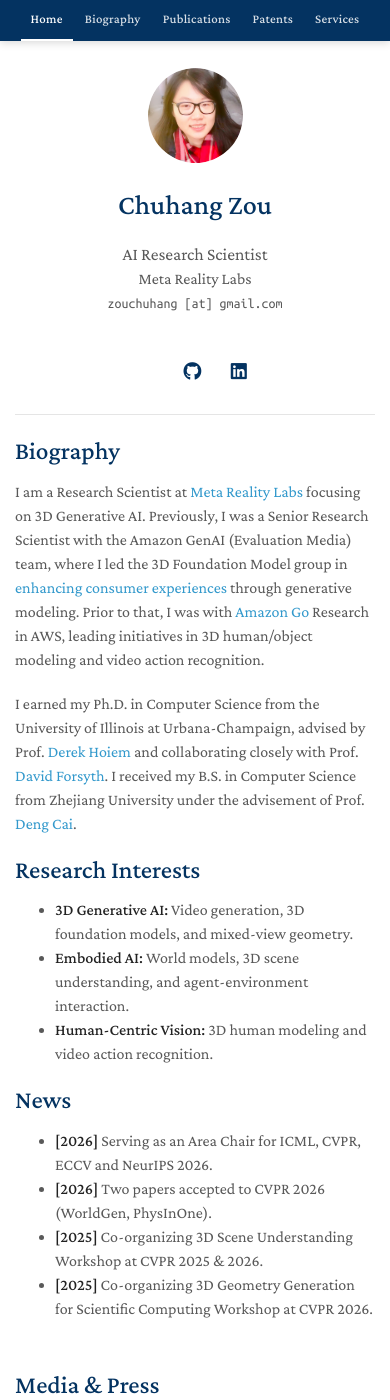
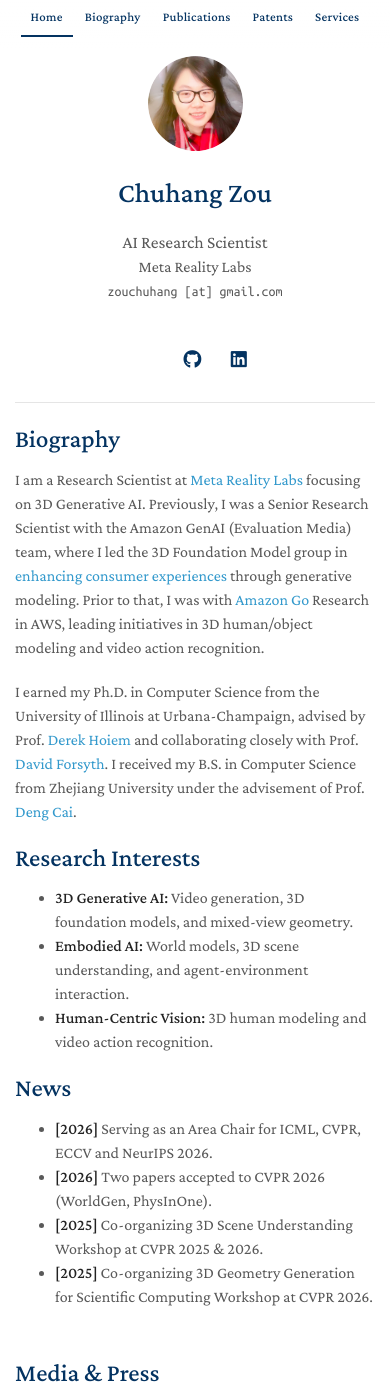
Before and after one commit to zouchuhang/zouchuhang.github.io, a Jekyll site: the page built from index.md, in a window 390 px wide and 1400 px high. Built offline with Jekyll 4.4.1, drawn with Linux system fonts in a browser that asks for light colours; a style sheet for code colours, icons or effects is not loaded.

Commit message:
Make nav bar lighter with gradient fade to white

```diff
--- a/_sass/minimal-light.scss
+++ b/_sass/minimal-light.scss
@@ -638,15 +638,14 @@
   left: 0;
   right: 0;
   z-index: 1000;
-  background-color: #043361;
-  box-shadow: 0 2px 8px rgba(0, 0, 0, 0.15);
-  transition: background-color 0.3s ease;
+  background: linear-gradient(to bottom, rgba(255, 255, 255, 0.95) 0%, rgba(255, 255, 255, 0.8) 60%, rgba(255, 255, 255, 0) 100%);
+  padding-bottom: 12px;
+  transition: background 0.3s ease;
 }
 
 @media (prefers-color-scheme: dark) {
   .sticky-nav {
-    background-color: #1a1a2e;
-    box-shadow: 0 2px 8px rgba(0, 0, 0, 0.4);
+    background: linear-gradient(to bottom, rgba(32, 33, 43, 0.95) 0%, rgba(32, 33, 43, 0.8) 60%, rgba(32, 33, 43, 0) 100%);
   }
 }
 
@@ -661,36 +660,50 @@
 }
 
 .nav-link {
-  color: rgba(255, 255, 255, 0.85) !important;
+  color: #043361 !important;
   text-decoration: none !important;
   font-size: 0.9rem;
   font-weight: 500;
-  padding: 12px 16px;
+  padding: 10px 16px;
   transition: color 0.2s ease, border-bottom 0.2s ease;
   border-bottom: 2px solid transparent;
   letter-spacing: 0.02em;
 }
 
 .nav-link:hover {
-  color: #ffffff !important;
-  border-bottom: 2px solid rgba(255, 255, 255, 0.6);
+  color: #065a9e !important;
+  border-bottom: 2px solid rgba(4, 51, 97, 0.4);
 }
 
 .nav-link.active {
-  color: #ffffff !important;
-  border-bottom: 2px solid #ffffff;
+  color: #043361 !important;
+  border-bottom: 2px solid #043361;
+}
+
+@media (prefers-color-scheme: dark) {
+  .nav-link {
+    color: #dadbdf !important;
+  }
+  .nav-link:hover {
+    color: #ffffff !important;
+    border-bottom: 2px solid rgba(255, 255, 255, 0.4);
+  }
+  .nav-link.active {
+    color: #ffffff !important;
+    border-bottom: 2px solid #ffffff;
+  }
 }
 
 /* Offset body content for fixed nav */
 body {
-  padding-top: 48px;
+  padding-top: 36px;
 }
 
 /* Mobile nav adjustments */
 @media screen and (max-width: 480px) {
   .nav-link {
     font-size: 0.8rem;
-    padding: 10px 10px;
+    padding: 8px 10px;
   }
   .nav-inner {
     gap: 2px;
```
